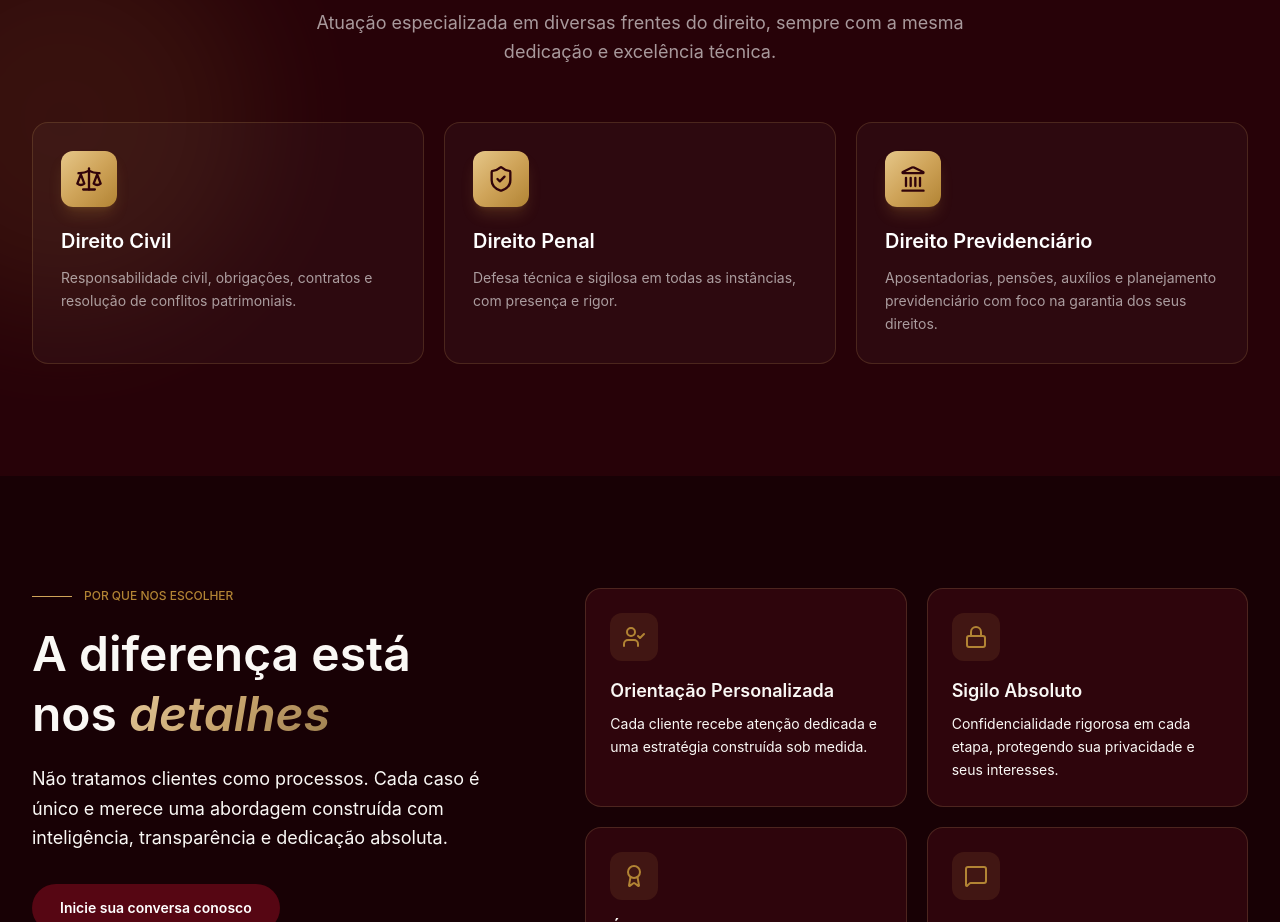
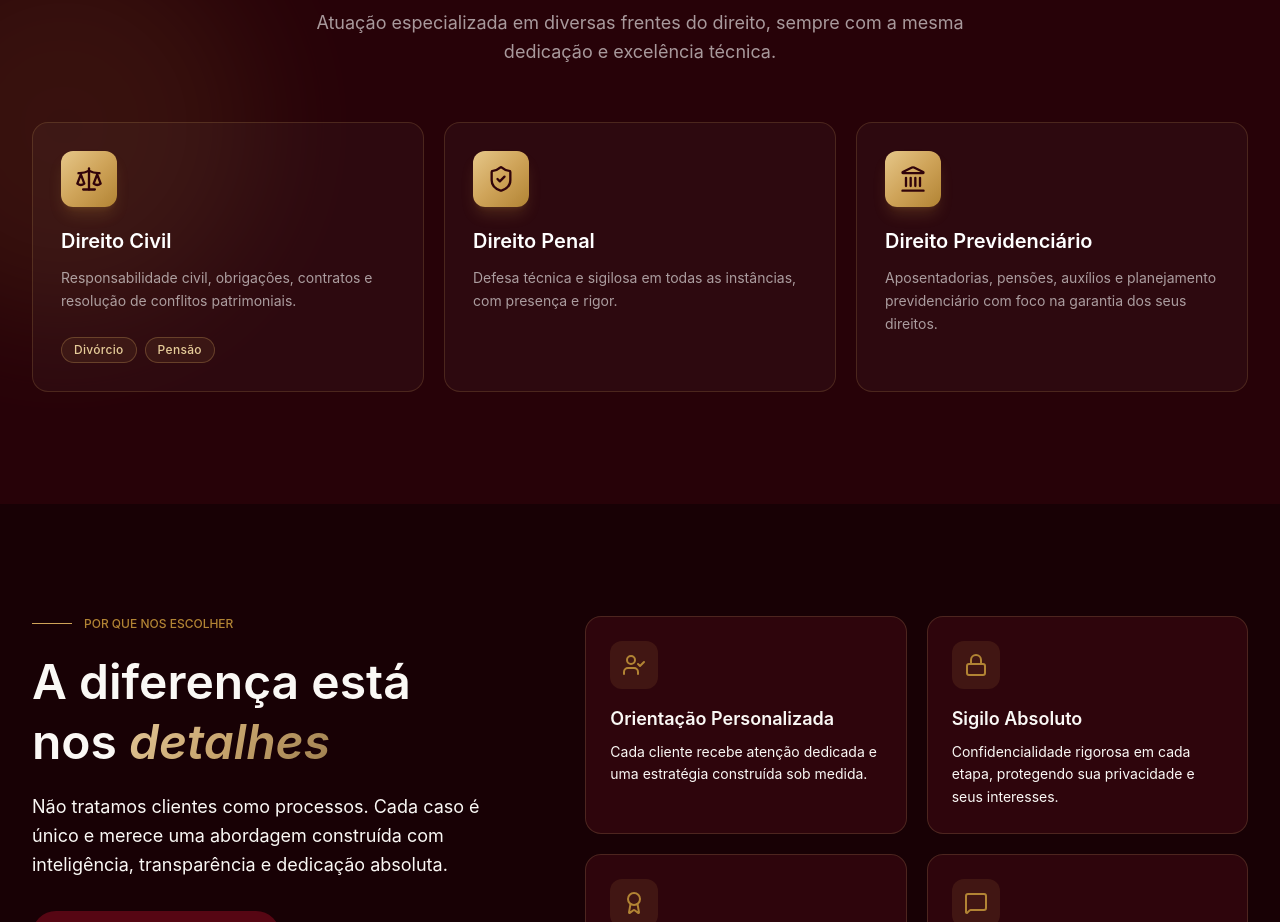
Before and after one commit to peppwebstudio/ADV-KB, a React (Vite) app: page / in a window 1280 px wide. Shown: the part 1940-2862 px from the top of the page. Built offline with nearby package versions, Linux system fonts and the light colour scheme.

Commit message:
áreas de atuação atualizadas

```diff
--- a/src/sections/PracticeAreas.jsx
+++ b/src/sections/PracticeAreas.jsx
@@ -1,11 +1,11 @@
 import React from "react";
 import { motion } from "framer-motion";
-import { HeartHandshake, Scale, Briefcase, ShieldCheck, ShoppingBag, Building2, Landmark, FileSignature, ScrollText } from "lucide-react";
+import { Scale, ShieldCheck, Landmark } from "lucide-react";
 import { PRACTICE_AREAS } from "../utils/constants";
 
 // Dicionário de ícones para renderização dinâmica
 const ICONS = {
-  HeartHandshake, Scale, Briefcase, ShieldCheck, ShoppingBag, Building2, Landmark, FileSignature, ScrollText,
+  Scale, ShieldCheck, Landmark,
 };
 
 export default function PracticeAreas() {
@@ -39,16 +39,31 @@ export default function PracticeAreas() {
                 whileInView={{ opacity: 1, y: 0 }}
                 viewport={{ once: true, margin: "-50px" }}
                 transition={{ duration: 0.5, delay: (i % 3) * 0.08 }}
-                className="group relative rounded-2xl bg-white/[0.03] border border-[hsl(38_55%_58%/0.18)] p-7 transition-all duration-300 hover:border-[hsl(38_55%_58%/0.6)] hover:bg-white/[0.06] hover:-translate-y-1 focus-within:ring-2 focus-within:ring-[hsl(38_55%_58%)] focus-within:ring-offset-2 focus-within:ring-offset-[hsl(350_92%_8%)]"
+                className="group relative flex flex-col rounded-2xl bg-white/[0.03] border border-[hsl(38_55%_58%/0.18)] p-7 transition-all duration-300 hover:border-[hsl(38_55%_58%/0.6)] hover:bg-white/[0.06] hover:-translate-y-1 focus-within:ring-2 focus-within:ring-[hsl(38_55%_58%)] focus-within:ring-offset-2 focus-within:ring-offset-[hsl(350_92%_8%)]"
                 tabIndex={0}
               >
                 <div className="absolute inset-0 rounded-2xl bg-gradient-to-br from-[hsl(38_55%_52%/0.12)] to-transparent opacity-0 group-hover:opacity-100 transition-opacity duration-500" />
-                <div className="relative">
+
+                <div className="relative flex flex-col flex-grow">
                   <div className="inline-flex items-center justify-center h-14 w-14 rounded-xl bg-gold-gradient shadow-lg shadow-[hsl(38_55%_52%/0.2)]">
                     <Icon className="h-7 w-7 text-[hsl(350_90%_10%)]" />
                   </div>
                   <h3 className="mt-5 font-heading text-xl font-semibold text-white">{area.title}</h3>
-                  <p className="mt-3 text-sm text-white/60 leading-relaxed">{area.desc}</p>
+                  <p className="mt-3 text-sm text-white/60 leading-relaxed flex-grow">{area.desc}</p>
+
+                  {/* Renderização Condicional das Especialidades (Tags) */}
+                  {area.specialties && area.specialties.length > 0 && (
+                    <div className="mt-6 flex flex-wrap gap-2">
+                      {area.specialties.map((specialty, idx) => (
+                        <span
+                          key={idx}
+                          className="inline-flex items-center rounded-full border border-[hsl(38_55%_58%/0.3)] bg-[hsl(38_55%_58%/0.08)] px-3 py-1 text-xs font-medium tracking-wide text-[hsl(40_60%_75%)]"
+                        >
+                          {specialty}
+                        </span>
+                      ))}
+                    </div>
+                  )}
                 </div>
               </motion.div>
             );
```
